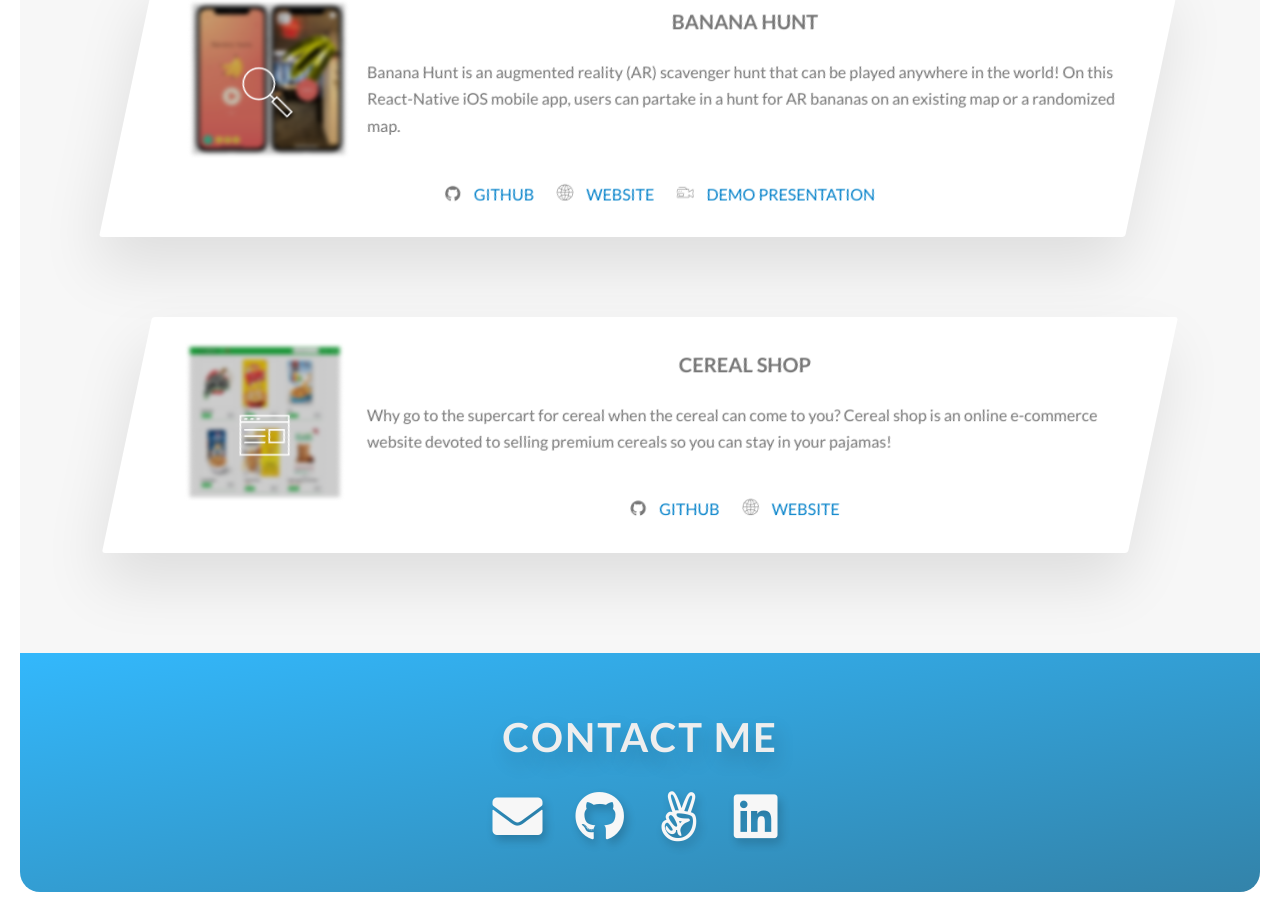
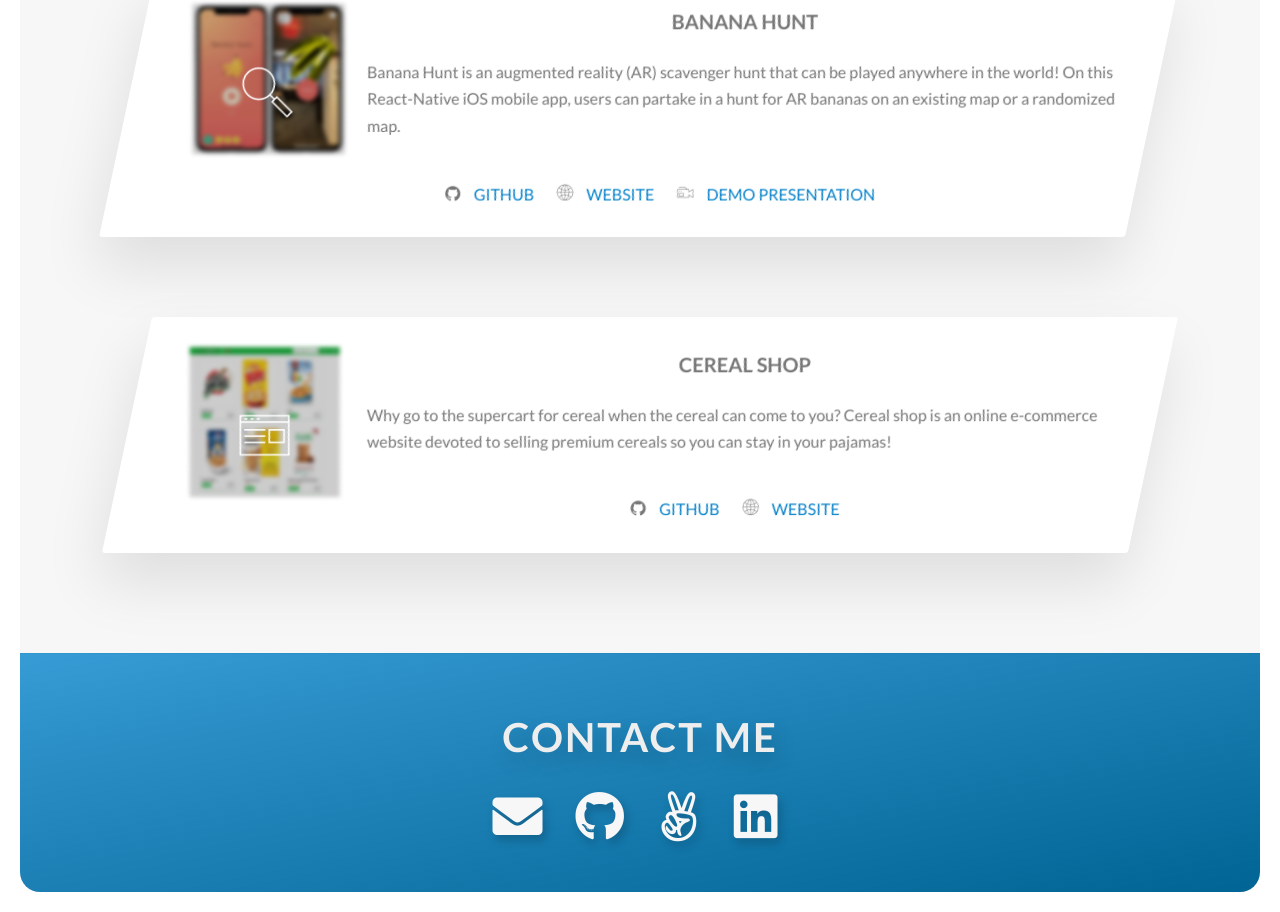
Before and after one commit to andventuree/andventuree.github.io, a website: page index.html in a window 1280 px wide. Shown: the part 3282-4194 px from the top of the page. Drawn offline with Linux system fonts and the light colour scheme.

Commit message:
changed footer

```diff
--- a/sass/layout/footer.scss
+++ b/sass/layout/footer.scss
@@ -1,10 +1,12 @@
 .footer {
   padding: 5rem;
+  // width: 100%;
   background-image: linear-gradient(
     to right bottom,
-    rgba($color-primary-light, 0.8),
-    rgba($color-primary-dark, 0.8)
+    rgba($color-primary, 0.8),
+    rgba($color-primary-dark, 1)
   );
+  background-position: bottom;
 
   border-bottom-left-radius: 20px;
   border-bottom-right-radius: 20px;
```
Also changed, not shown: css/style.css, img/nik-macmillan-280300-unsplash.jpg (deleted).
